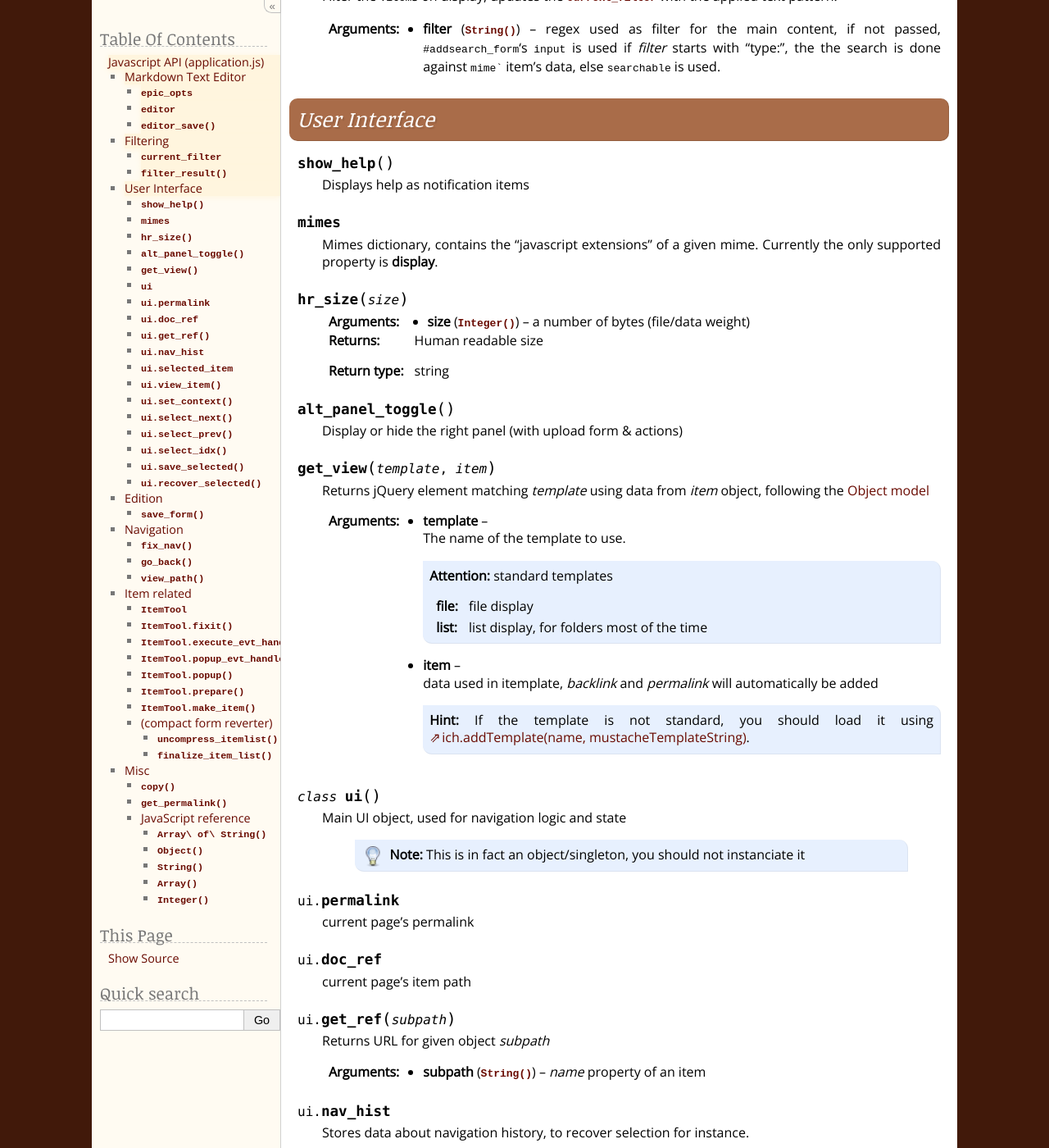
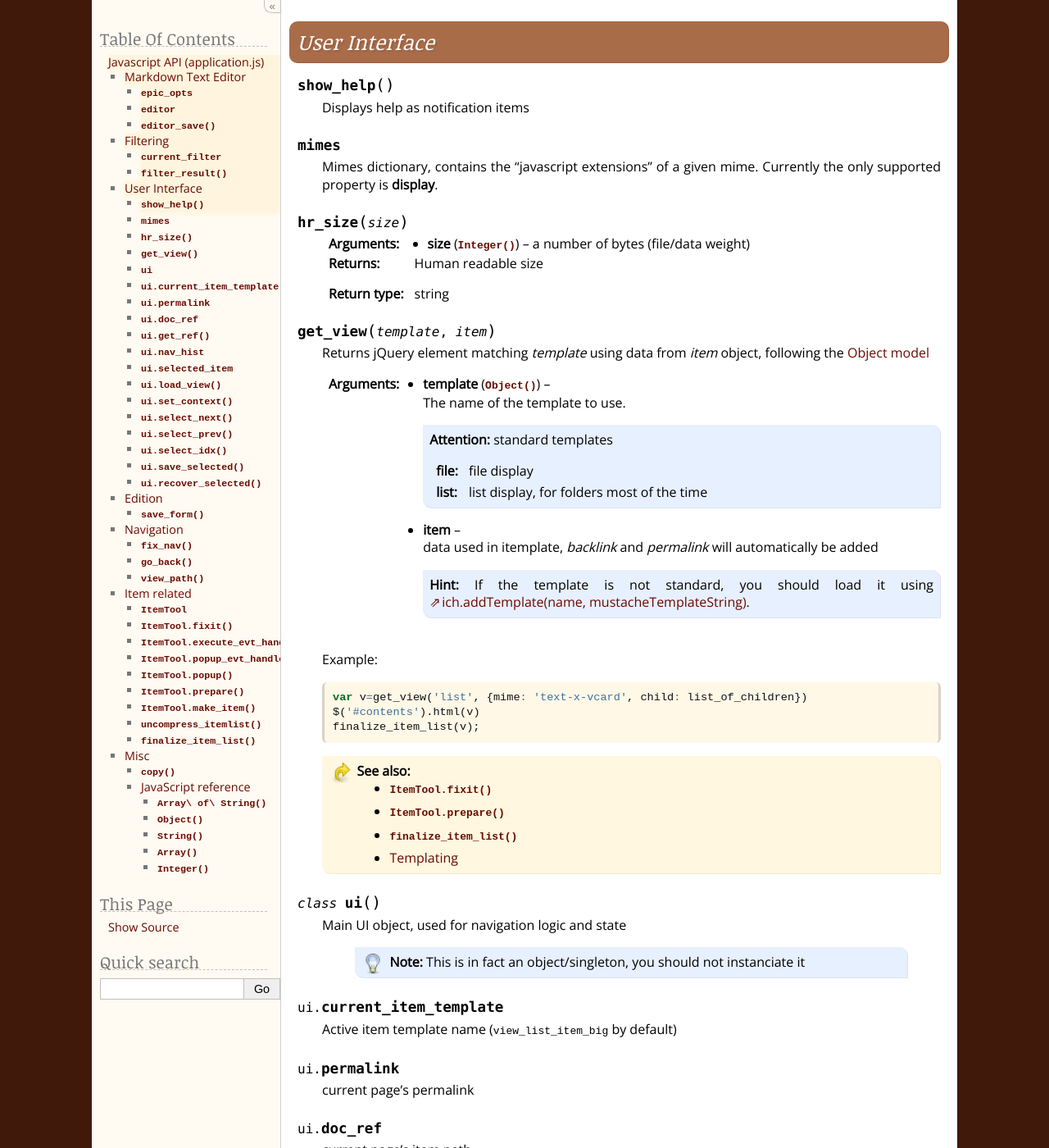
Before and after one commit to fdev31/weye, a Sphinx documentation site: the page built from doc/source/dev/jsapi.rst, in a window 1280 px wide and 1400 px high, scrolled down 765 px. Shown: the whole window at 82% size. Built offline with Sphinx 7.4.7, drawn with Linux system fonts in a browser that asks for light colours; some web fonts are replaced; some of the changed text lies outside the part shown.

Commit message:
doc update

````diff
--- a/doc/source/dev/jsapi.rst
+++ b/doc/source/dev/jsapi.rst
@@ -57,7 +49,7 @@ Filtering
      Filter the ``.item``\s on display, updates the :data:`current_filter` with the applied text pattern.
 
      :arg filter: regex used as filter for the main content, if not passed, ``#addsearch_form``\ 's ``input`` is used
-         if `filter` starts with "type:", the the search is done against ``mime``` item's data, else ``searchable`` is used.
+         if `filter` starts with "type:", the the search is done against ``mime`` item's data ``(item.data('mime')``, else ``searchable`` is used.
      :type filter: String
 
 
@@ -85,14 +77,11 @@ User Interface
      :rtype: string
 
 
-.. function:: alt_panel_toggle
-
-     Display or hide the right panel (with upload form & actions)
-
 .. function:: get_view(template, item)
 
      Returns jQuery element matching `template` using data from `item` object, following the :ref:`object_model`
 
+     :type template: String
      :arg template: The name of the template to use.
 
                  .. Attention:: standard templates
@@ -100,9 +89,26 @@ User Interface
                      :file: file display
                      :list: list display, for folders most of the time
 
+     :type template: Object
      :arg item: data used in itemplate, `backlink` and `permalink` will automatically be added
 
          .. hint::  If the template is not standard, you should load it using `ich.addTemplate(name, mustacheTemplateString) <http://icanhazjs.com/#methods>`_.
+
+     Example:
+
+     .. code-block:: js
+
+        var v=get_view('list', {mime: 'text-x-vcard', child: list_of_children})
+        $('#contents').html(v)
+        finalize_item_list(v);
+
+     .. seealso::
+
+        - :func:`ItemTool.fixit`
+        - :func:`ItemTool.prepare`
+        - :func:`finalize_item_list`
+        - :doc:`templating`
+
 
 
 .. class:: ui
@@ -110,6 +116,10 @@ User Interface
     Main UI object, used for navigation logic and state
 
      .. note:: This is in fact an object/singleton, you should not instanciate it
+
+.. data:: ui.current_item_template
+
+     Active item template name (``view_list_item_big`` by default)
 
 .. data:: ui.permalink
 
@@ -134,7 +144,7 @@ User Interface
 
      Selected item's index
 
-.. function:: ui.view_item
+.. function:: ui.load_view
 
      Display an item "fullscreen" (not in a list) from its data (``mime`` property).
      It will try to find a matching key in the :data:`mimes` dictionary.
@@ -194,9 +204,6 @@ Edition
      Saves the ``#question_popup .editable``
 
      .. seealso:: :func:`ItemTool.popup`
-     .. warning:: FIXME
-
-             Currently not refreshing the item's parent display (in case name or mime is changed)
 
 
 Navigation
@@ -227,7 +234,6 @@ Navigation
          :disable_history: (bool) Do not store change into history
 
 
-
 Item related
 ############
 
@@ -297,8 +303,7 @@ Item related
 
 .. _compact_form:
 
-(compact form reverter)
-=======================
+.. index:: compact_form
 
 .. function:: uncompress_itemlist(keys_values_array)
 
@@ -338,9 +341,10 @@ Misc
      :returns: a new object with the same properties
      :rtype: Object
 
-.. function:: get_permalink
+.. rubric:: permalinks
 
-     Computes the current permalink, used by :func:`view_path` to update :data:`ui.permalink`
+They are made from ``'#?view=' + ui.doc_ref``
+
 
 ----
 
````
Also changed, not shown: other parts of doc/source/dev/jsapi.rst (+4 -14 lines), doc/source/developpers.rst (+11 -3 lines), static/application.js (+43 -42 lines), 2 other files.
